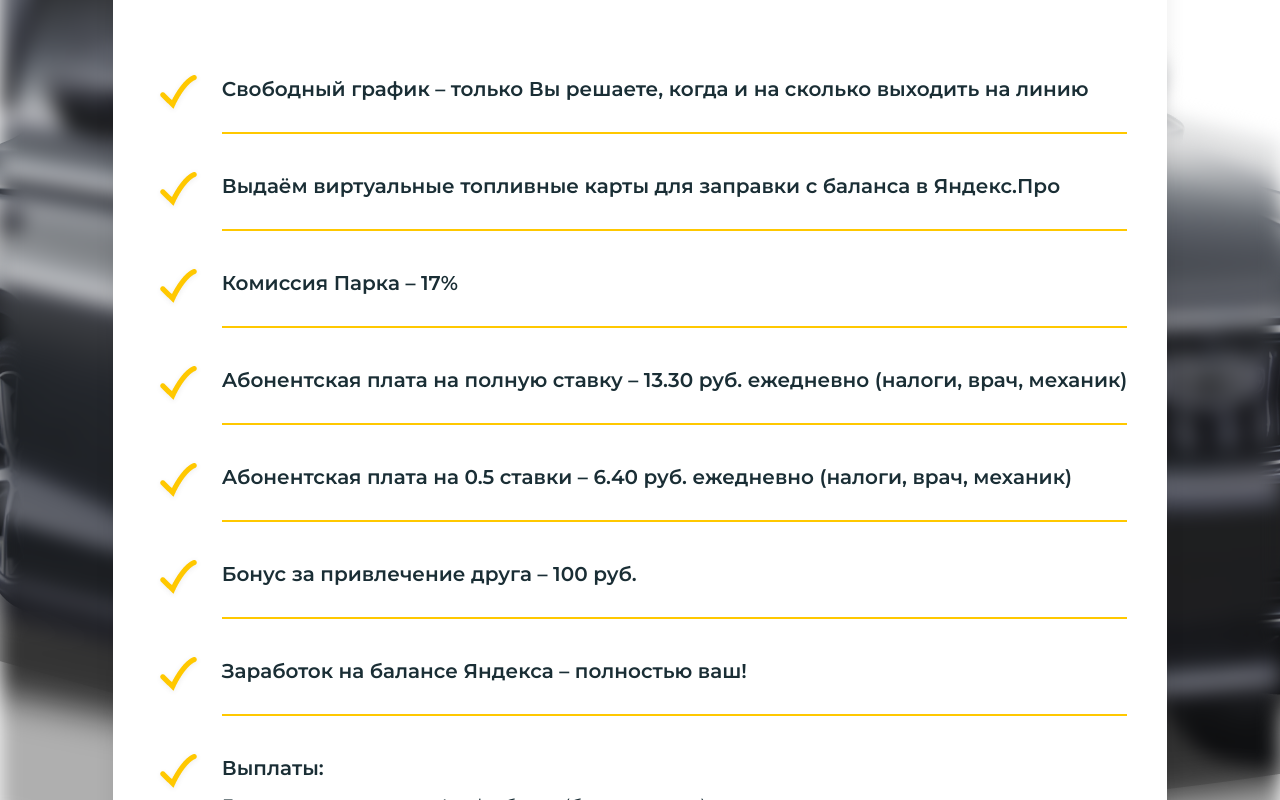
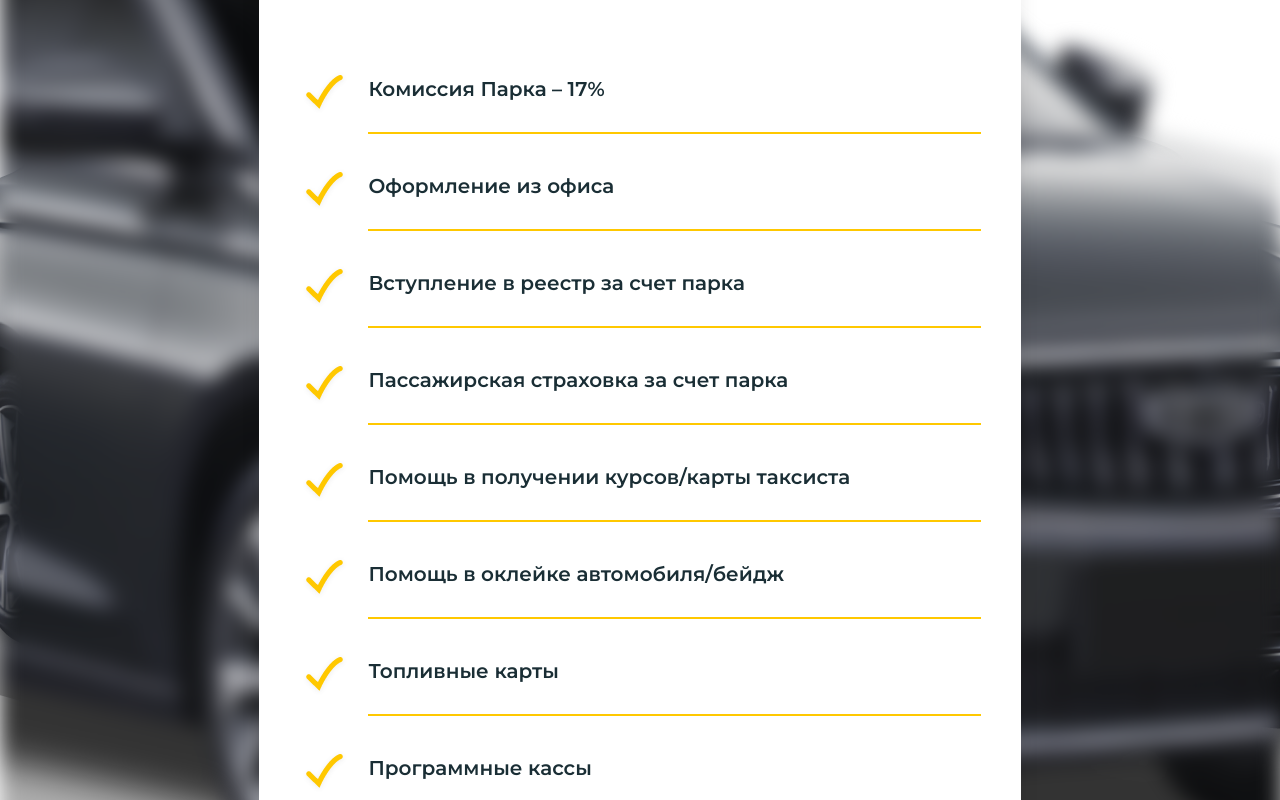
Before and after one commit to HEGGIX/skayroad, a React (Vite) app: page / in a window 1280 px wide. Shown: the part 1660-2460 px from the top of the page. Built offline with nearby package versions, Linux system fonts and the light colour scheme.

Commit message:
text changes

```diff
--- a/src/sections/conditions/index.tsx
+++ b/src/sections/conditions/index.tsx
@@ -4,14 +4,23 @@ import {IStartInfoBox } from "../../types"
 import StartInfoBox from "../../ui-components/startInfoBox";
 
 const startInfoBoxData: IStartInfoBox [] = [
-    {title: "Свободный график – только Вы решаете, когда и на сколько выходить на линию",text:""},
-    {title: "Выдаём виртуальные топливные карты для заправки с баланса в Яндекс.Про",text:""},
+    // {title: "Свободный график – только Вы решаете, когда и на сколько выходить на линию",text:""},
+    // {title: "Выдаём виртуальные топливные карты для заправки с баланса в Яндекс.Про",text:""},
+    // {title: "Комиссия Парка – 17%",text:""},
+    // {title: "Абонентская плата на полную ставку – 13.30 руб. ежедневно (налоги, врач, механик)",text:""},
+    // {title: "Абонентская плата на 0.5 ставки – 6.40 руб. ежедневно (налоги, врач, механик)",text:""},
+    // {title: "Бонус за привлечение друга – 100 руб.",text:""},
+    // {title: "Заработок на балансе Яндекса – полностью ваш!",text:""},
+    // {title: "Выплаты:",text:"Еженедельно на карту Альфа-банка (без комиссии)"},
     {title: "Комиссия Парка – 17%",text:""},
-    {title: "Абонентская плата на полную ставку – 13.30 руб. ежедневно (налоги, врач, механик)",text:""},
-    {title: "Абонентская плата на 0.5 ставки – 6.40 руб. ежедневно (налоги, врач, механик)",text:""},
-    {title: "Бонус за привлечение друга – 100 руб.",text:""},
-    {title: "Заработок на балансе Яндекса – полностью ваш!",text:""},
-    {title: "Выплаты:",text:"Еженедельно на карту Альфа-банка (без комиссии)"},
+    {title: "Оформление из офиса",text:""},
+    {title: "Вступление в реестр за счет парка",text:""},
+    {title: "Пассажирская страховка за счет парка",text:""},
+    {title: "Помощь в получении курсов/карты таксиста",text:""},
+    {title: "Помощь в оклейке автомобиля/бейдж",text:""},
+    {title: "Топливные карты",text:""},
+    {title: "Программные кассы",text:""},
+    {title: "Прохождение предрейсового осмотра за счет компании",text:""},
 ]
 
 const WorkConditionsSection = () => {
```
